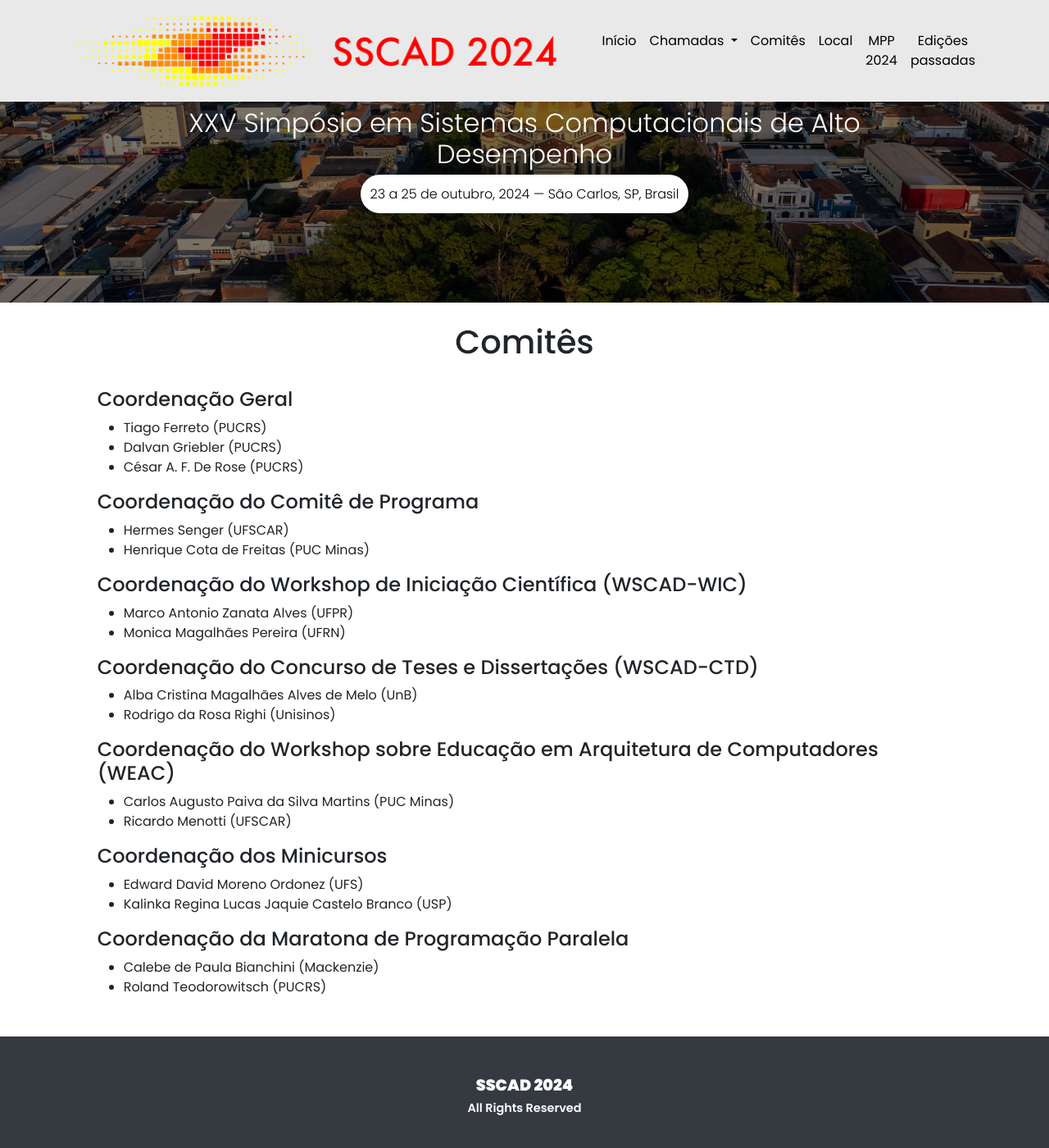
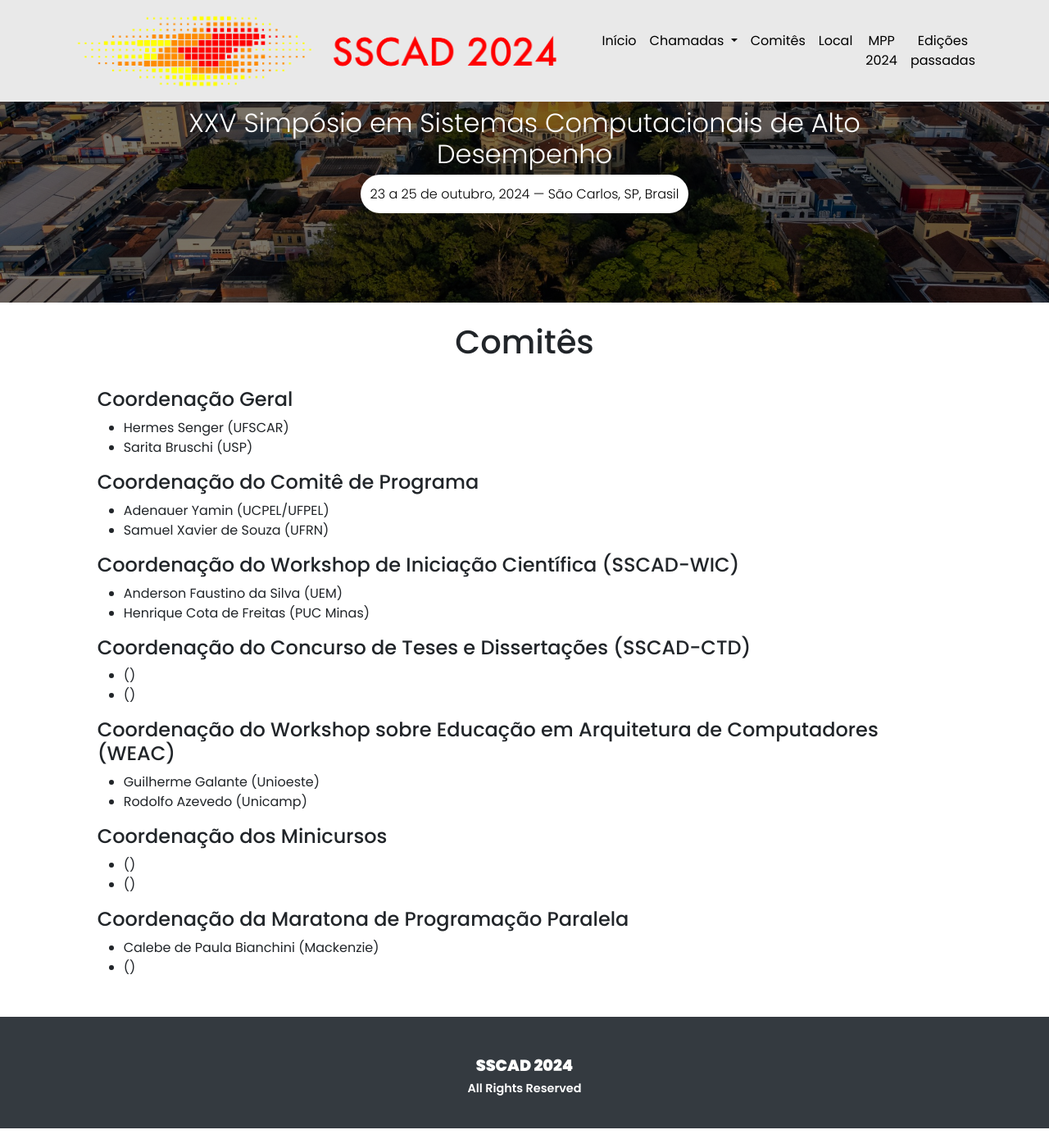
Before and after one commit to ce-acpad/sscad2024, a Jekyll site: the page built from committee.html, in a window 1280 px wide and 1400 px high, scrolled down 178 px. Shown: the whole window at 82% size. Built offline with Jekyll 4.4.1, drawn with Linux system fonts in a browser that asks for light colours; after the commit the page ends 1554 px from its top, so only the background shows below that.

Commit message:
Update committee.yml

```diff
--- a/_data/committee.yml
+++ b/_data/committee.yml
@@ -3,45 +3,43 @@ committees:
     subcommittees:
       - name: "Coordenação Geral"
         people:
-          - name: "Tiago Ferreto"
-            institution: "PUCRS"
-          - name: "Dalvan Griebler"
-            institution: "PUCRS"
-          - name: "César A. F. De Rose"
-            institution: "PUCRS"
+          - name: "Hermes Senger"
+            institution: "UFSCAR"
+          - name: "Sarita Bruschi"
+            institution: "USP"
       - name: "Coordenação do Comitê de Programa"
         people:
-          - name: "Hermes Senger"
-            institution: "UFSCAR"
+          - name: "Adenauer Yamin"
+            institution: "UCPEL/UFPEL"
+          - name: "Samuel Xavier de Souza"
+            institution: "UFRN"
+      - name: "Coordenação do Workshop de Iniciação Científica (SSCAD-WIC)"
+        people:
+          - name: "Anderson Faustino da Silva"
+            institution: "UEM"
           - name: "Henrique Cota de Freitas"
             institution: "PUC Minas"
-      - name: "Coordenação do Workshop de Iniciação Científica (WSCAD-WIC)"
+      - name: "Coordenação do Concurso de Teses e Dissertações (SSCAD-CTD)"
         people:
-          - name: "Marco Antonio Zanata Alves"
-            institution: "UFPR"
-          - name: "Monica Magalhães Pereira"
-            institution: "UFRN"
-      - name: "Coordenação do Concurso de Teses e Dissertações (WSCAD-CTD)"
-        people:
-          - name: "Alba Cristina Magalhães Alves de Melo"
-            institution: "UnB"
-          - name: "Rodrigo da Rosa Righi"
-            institution: "Unisinos"
+          - name: ""
+            institution: ""
+          - name: ""
+            institution: ""
       - name: "Coordenação do Workshop sobre Educação em Arquitetura de Computadores (WEAC)"
         people:
-          - name: "Carlos Augusto Paiva da Silva Martins"
-            institution: "PUC Minas"
-          - name: "Ricardo Menotti"
-            institution: "UFSCAR"
+          - name: "Guilherme Galante"
+            institution: "Unioeste"
+          - name: "Rodolfo Azevedo"
+            institution: "Unicamp"
       - name: "Coordenação dos Minicursos"
         people:
-          - name: "Edward David Moreno Ordonez"
-            institution: "UFS"
-          - name: "Kalinka Regina Lucas Jaquie Castelo Branco"
-            institution: "USP"
+          - name: ""
+            institution: ""
+          - name: ""
+            institution: ""
       - name: "Coordenação da Maratona de Programação Paralela"
         people:
           - name: "Calebe de Paula Bianchini"
             institution: "Mackenzie"
-          - name: "Roland Teodorowitsch"
-            institution: "PUCRS"
+          - name: ""
+            institution: ""
```
